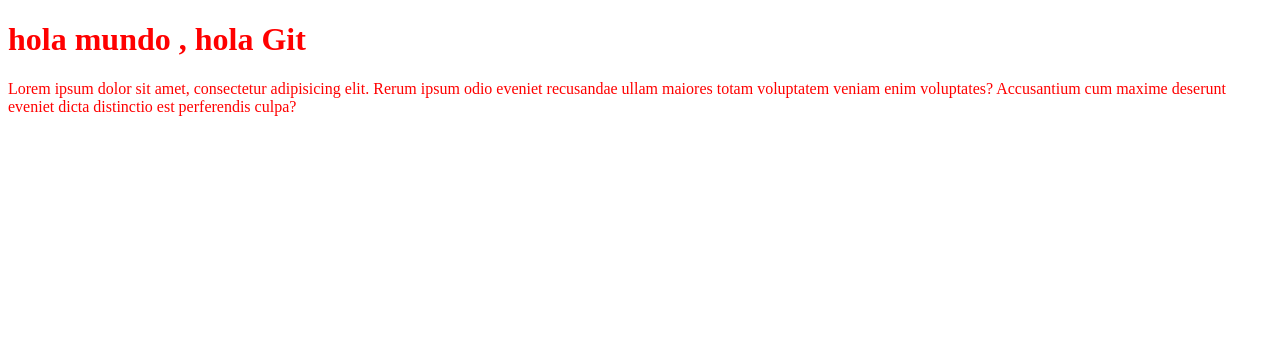
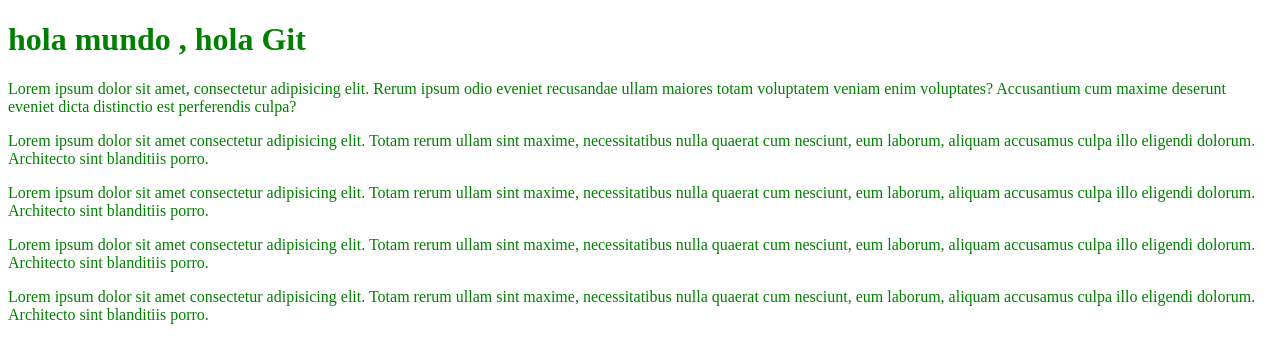
Before and after one commit to CesarMirandaQ/git-practica, a plain HTML site: page index.html in a window 1280 px wide. Drawn offline with Linux system fonts and the light colour scheme.

Commit message:
Agregado mas texto para inflar el ego del mi jefe

```diff
--- a/index.html
+++ b/index.html
@@ -16,7 +16,31 @@
       Accusantium cum maxime deserunt eveniet dicta distinctio est perferendis
       culpa?
     </p>
+    <p>
+      Lorem ipsum dolor sit amet consectetur adipisicing elit. Totam rerum ullam
+      sint maxime, necessitatibus nulla quaerat cum nesciunt, eum laborum,
+      aliquam accusamus culpa illo eligendi dolorum. Architecto sint blanditiis
+      porro.
+    </p>
+    <p>
+      Lorem ipsum dolor sit amet consectetur adipisicing elit. Totam rerum ullam
+      sint maxime, necessitatibus nulla quaerat cum nesciunt, eum laborum,
+      aliquam accusamus culpa illo eligendi dolorum. Architecto sint blanditiis
+      porro.
+    </p>
+    <p>
+      Lorem ipsum dolor sit amet consectetur adipisicing elit. Totam rerum ullam
+      sint maxime, necessitatibus nulla quaerat cum nesciunt, eum laborum,
+      aliquam accusamus culpa illo eligendi dolorum. Architecto sint blanditiis
+      porro.
+    </p>
+    <p>
+      Lorem ipsum dolor sit amet consectetur adipisicing elit. Totam rerum ullam
+      sint maxime, necessitatibus nulla quaerat cum nesciunt, eum laborum,
+      aliquam accusamus culpa illo eligendi dolorum. Architecto sint blanditiis
+      porro.
+    </p>
 
-    <script src="maun.js"></script>
+    <script src="main.js"></script>
   </body>
 </html>
--- a/main.js
+++ b/main.js
@@ -0,0 +1 @@
+alert("Bienvenido");
--- a/styles.css
+++ b/styles.css
@@ -1,3 +1,3 @@
 body {
-  color: red;
+  color: green;
 }
```
